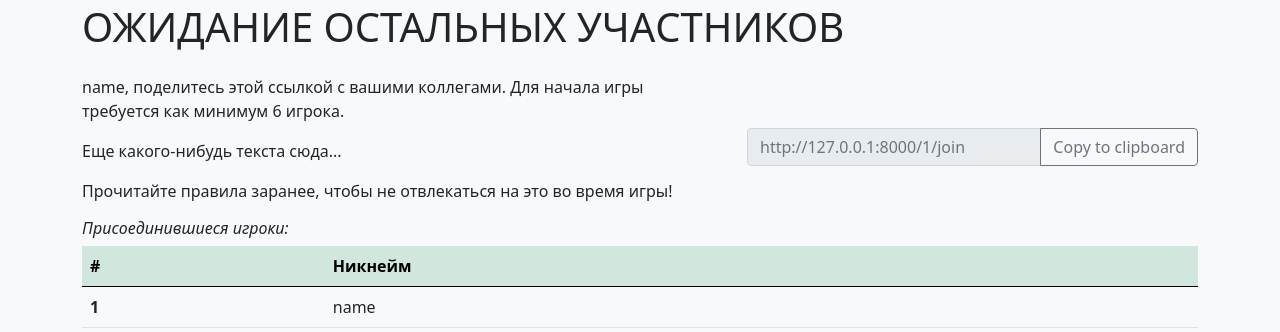
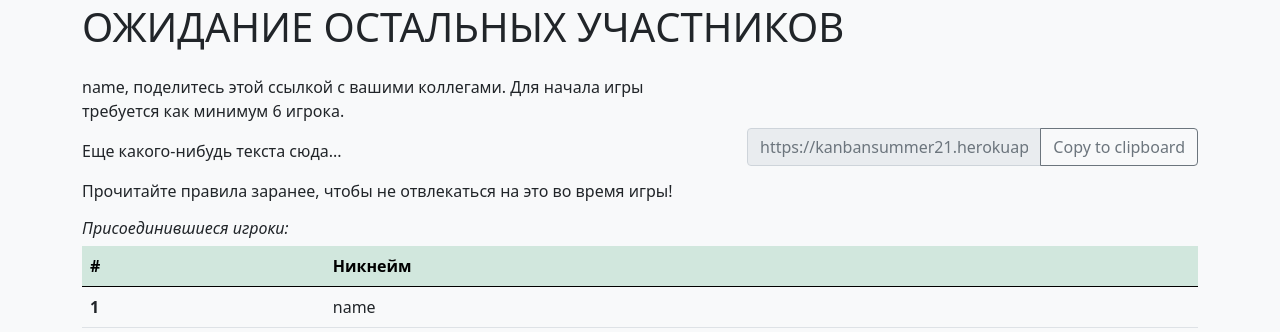
Before and after one commit to kamilain1/KanbanSimulator, a Django app: page /1/waiting_room in a window 1280 px wide. Shown: the part 91-423 px from the top of the page. Run offline with Django 3.2, Linux system fonts and the light colour scheme; data comes from the database, SQL or seed files in the repository; some libraries are stand-ins or nearby versions.

Commit message:
смена localhost на https://kanbansummer21.herokuapp.com/

```diff
--- a/board/templates/board/waiting_room.html
+++ b/board/templates/board/waiting_room.html
@@ -31,7 +31,7 @@
             <div class="d-grid gap-2 d-md-block">
                 <a class="btn btn-outline-primary" href="{% url 'board:home' %}" role="button">Домой</a>
 <!--                <button type="button" class="btn btn-outline-primary">Домой</button>-->
-                <button class="btn btn-outline-light" data-clipboard-text="http://127.0.0.1:8000{% url 'board:join' player.team.game.pk %}">Скопировать ссылку</button>
+                <button class="btn btn-outline-light" data-clipboard-text="https://kanbansummer21.herokuapp.com{% url 'board:join' player.team.game.pk %}">Скопировать ссылку</button>
                 <button type="button" class="btn btn-outline-info" data-bs-toggle="modal" data-bs-target="#RulesModal">Правила игры</button>
             </div>
 
@@ -112,7 +112,7 @@
 
             <div class="col-5 d-flex align-items-center">
                 <div class="input-group">
-                    <input type="text" class="form-control" disabled placeholder="http://127.0.0.1:8000{% url 'board:join' player.team.game.pk %}" aria-label="Recipient's username" aria-describedby="button-addon2">
+                    <input type="text" class="form-control" disabled placeholder="https://kanbansummer21.herokuapp.com{% url 'board:join' player.team.game.pk %}" aria-label="Recipient's username" aria-describedby="button-addon2">
                     <button class="btn btn-outline-secondary" type="button" id="button-addon2" data-clipboard-text="http://127.0.0.1:8000{% url 'board:join' player.team.game.pk %}">Copy to clipboard</button>
                 </div>
             </div>
```
